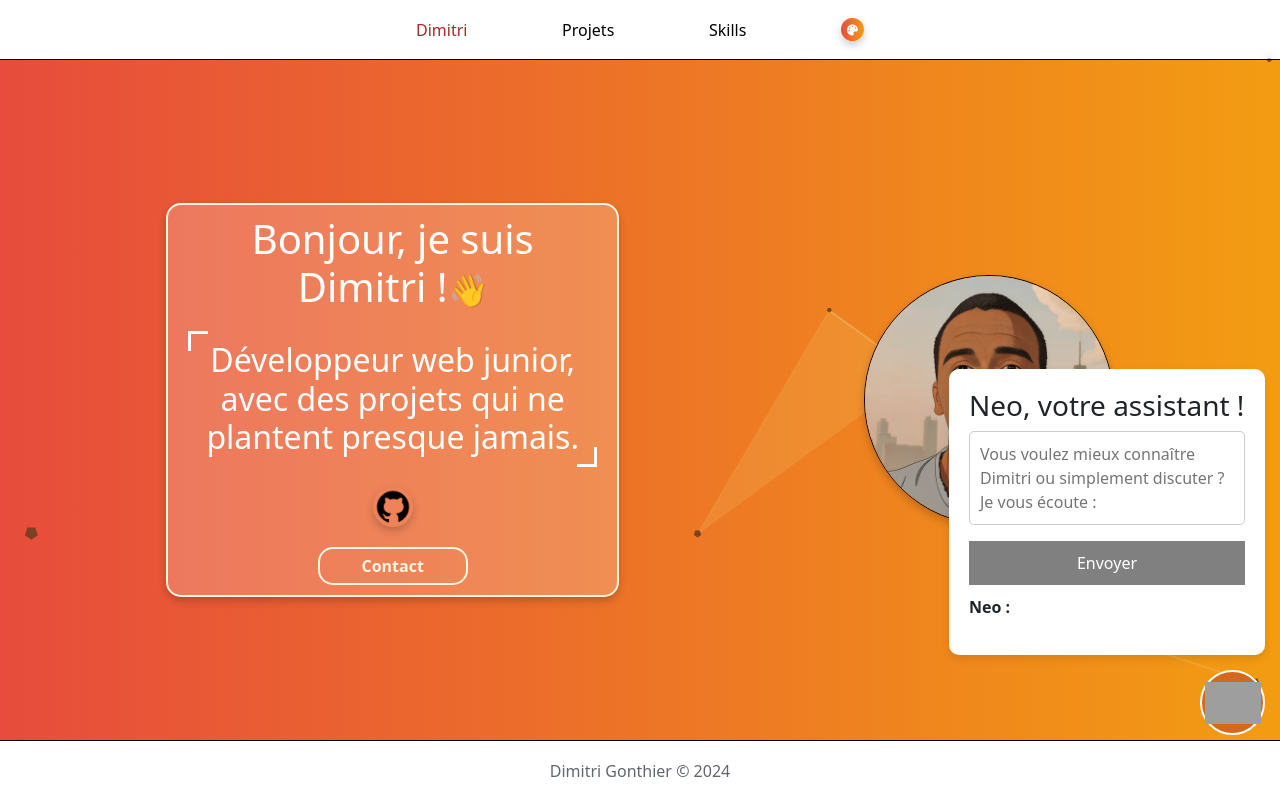
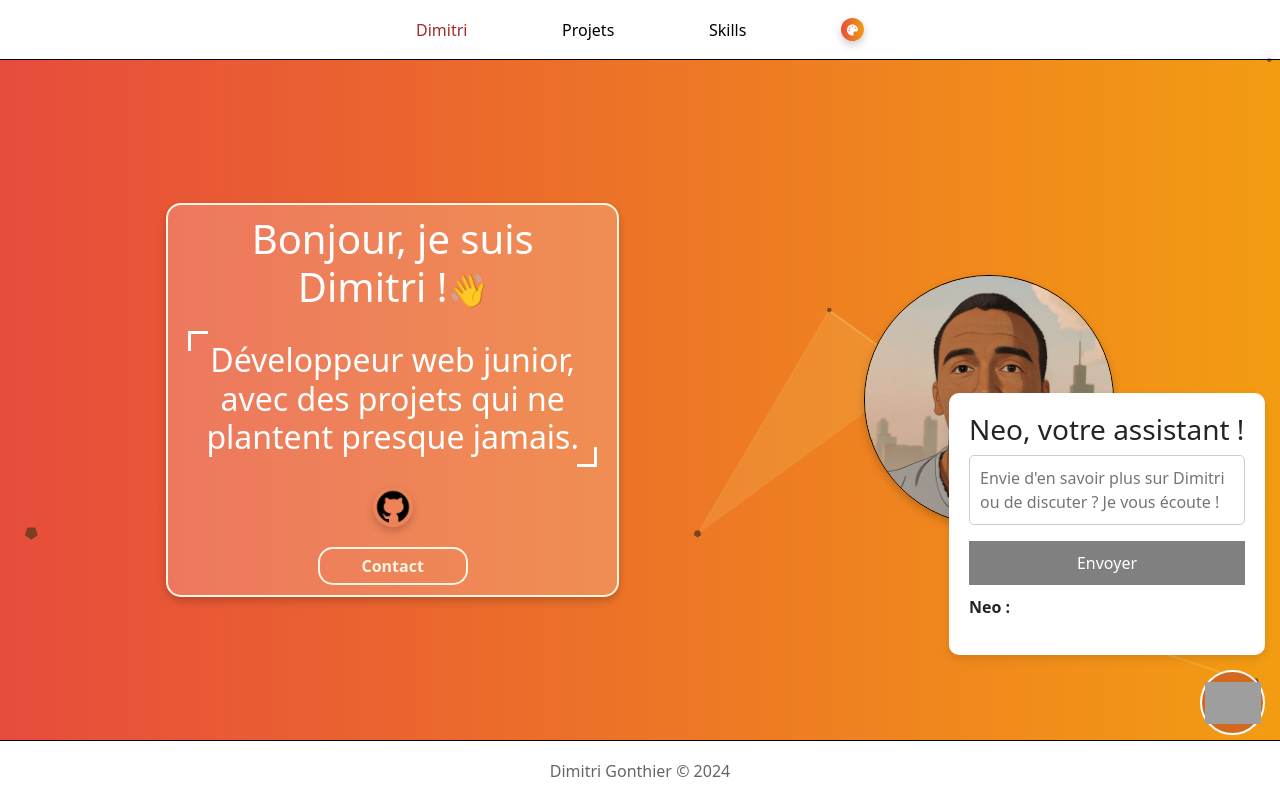
Before and after one commit to Dimitri97421/dimitri-gonthier, a React (Create React App) app: page / in a window 1280 px wide. Both pictures are taken after a click on the element 1232 px from the left and 702 px from the top of the page. Built offline with nearby package versions, Linux system fonts and the light colour scheme; grey boxes are pictures that could not be loaded.

Commit message:
ajustements Neo

```diff
--- a/src/composants/ChatBot.js
+++ b/src/composants/ChatBot.js
@@ -75,8 +75,8 @@ const ChatBot = () => {
                         id="chatInput"
                         value={input}
                         onChange={(e) => setInput(e.target.value)}
-                        placeholder="Vous voulez mieux connaître Dimitri ou simplement discuter ? Je vous écoute :"
-                        rows={3}
+                        placeholder="Envie d'en savoir plus sur Dimitri ou de discuter ? Je vous écoute !"
+                        rows={2}
                         style={{
                             padding: '10px',
                             width: '100%',
```
Also changed, not shown: 1 other file (tests, documents, lock files or other folders).
